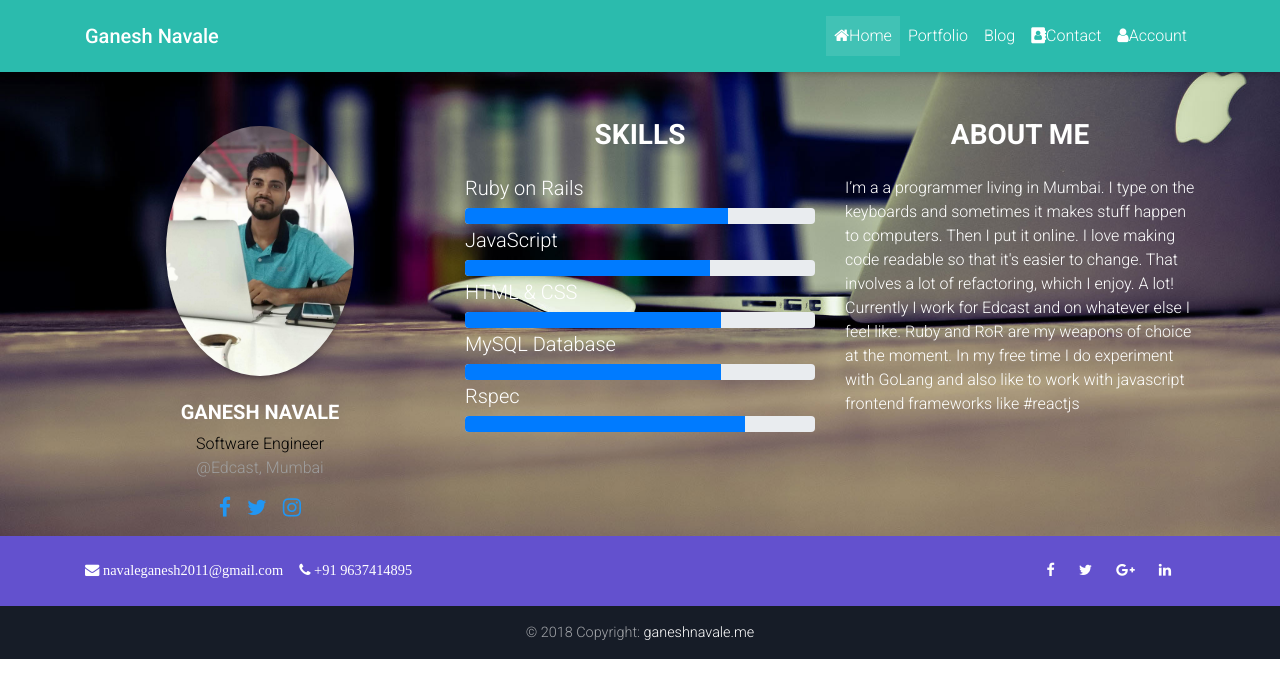
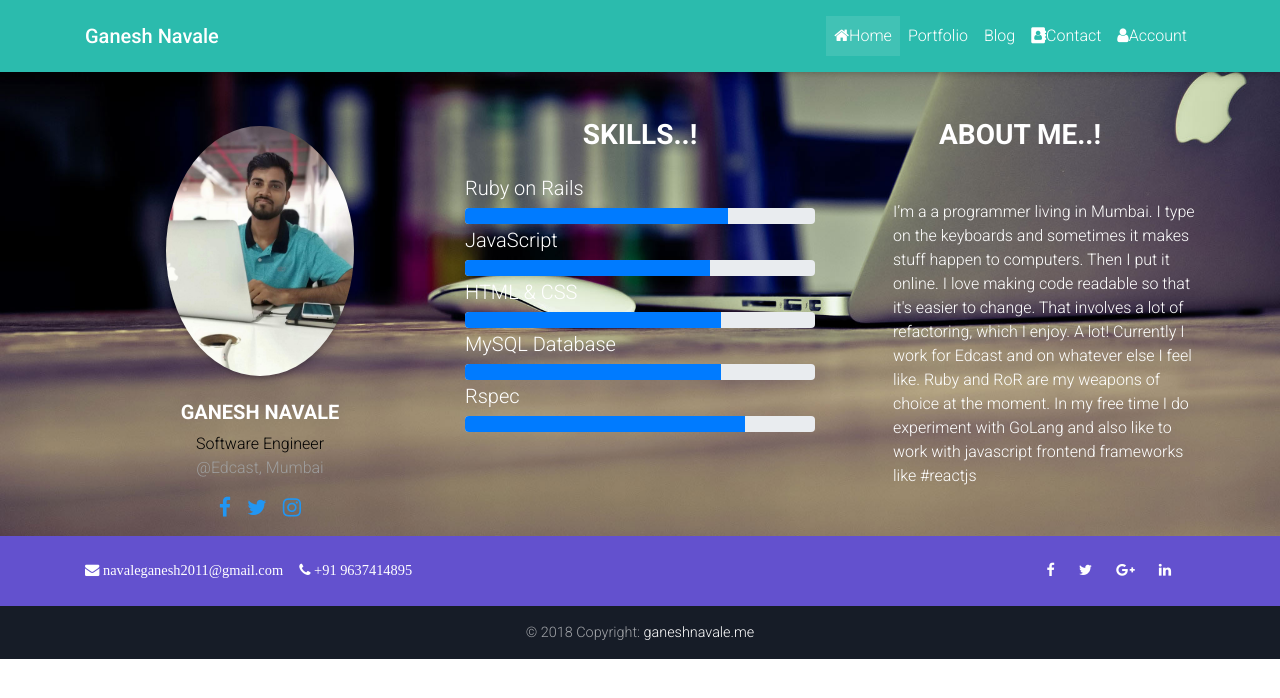
Before and after one commit to GaneshNavale/react_portfolio, a React (Create React App) app: page / in a window 1280 px wide. Shown: the top 698 px of the page. Built offline with nearby package versions, Linux system fonts and the light colour scheme.

Commit message:
code improvement

```diff
--- a/src/components/Home.js
+++ b/src/components/Home.js
@@ -30,7 +30,7 @@ class Home extends Component {
               </ul>
             </Col>
             <Col lg="4" md="12" className="mb-lg-0 mt-lg-5 text-center">
-              <h3 className="text-center font-weight-bold text-uppercase">Skills</h3>
+              <h3 className="text-center font-weight-bold text-uppercase">Skills..!</h3>
               <p className="mt-4 text-left">
                 <h5 className="mt-1">Ruby on Rails</h5>
                 <Progress className="" value={75}></Progress>
@@ -45,8 +45,8 @@ class Home extends Component {
               </p>
             </Col>
             <Col lg="4" md="12" className="mb-lg-0 mt-lg-5 text-left">
-              <h3 className="text-center font-weight-bold text-uppercase">About Me</h3>
-              <p className="mt-4">
+              <h3 className="text-center font-weight-bold text-uppercase">About Me..!</h3>
+              <p className="mt-5 pl-lg-5">
                 I’m a a programmer living in Mumbai. I type on the keyboards and sometimes it makes stuff happen to computers. Then I put it online.
                 I love making code readable so that it's easier to change. That involves a lot of refactoring, which I enjoy. A lot!
                 Currently I work for Edcast and on whatever else I feel like.
```
